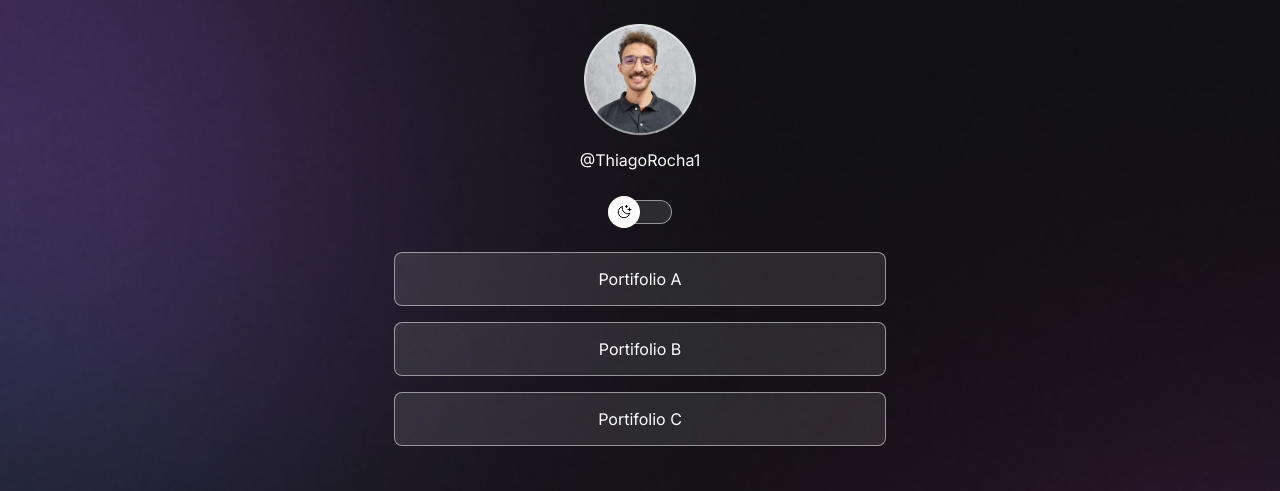
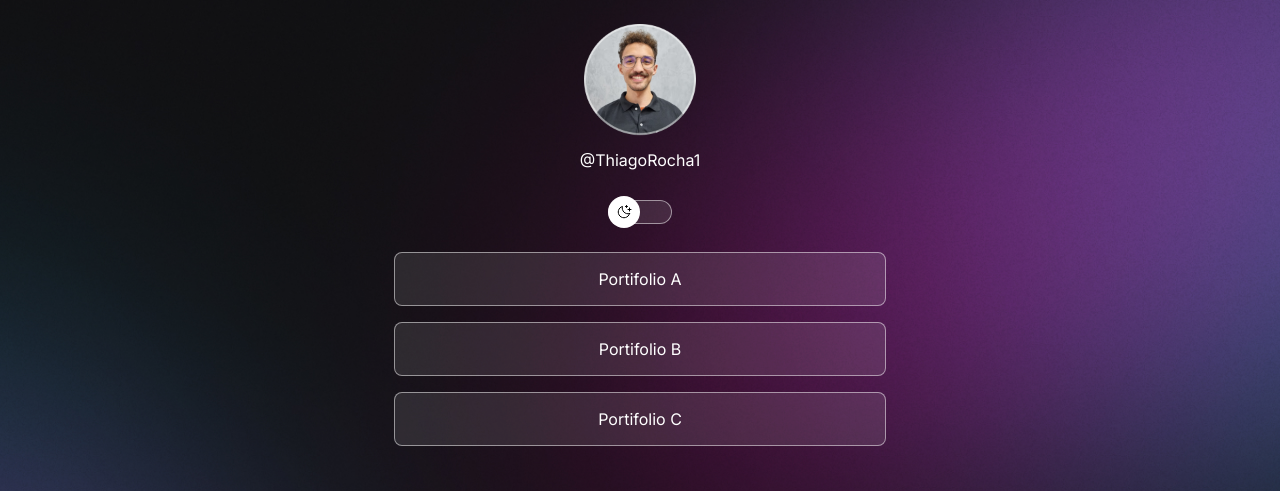
Before and after one commit to ThiagoRocha1/LandingPageMockup, a plain HTML site: page index.html in a window 1280 px wide. Shown: the top 491 px of the page. Drawn offline with nearby package versions, Linux system fonts and the light colour scheme.

Commit message:
Change background based on media queries

```diff
--- a/style.css
+++ b/style.css
@@ -26,6 +26,7 @@
 
 body {
   background: var(--bg-url) no-repeat top center/cover;
+  height: 100vh;
 }
 
 body * {
@@ -36,6 +37,7 @@ body * {
 #container {
   width: 100%;
   max-width: 588px;
+  min-width: 202px;
   margin: auto;
   margin-top: 56px auto 0px;
   padding: 0px 24px;
@@ -155,3 +157,14 @@ ul li a:hover {
   text-align: center;
   font-size: 14px;
 }
+
+/* Media Queries*/
+@media (min-width: 700px) {
+  :root {
+    --bg-url: url("./assets/bg-desktop.jpg");
+  }
+
+  .light {
+    --bg-url: url("./assets/bg-desktop-light.jpg");
+  }
+}
```
